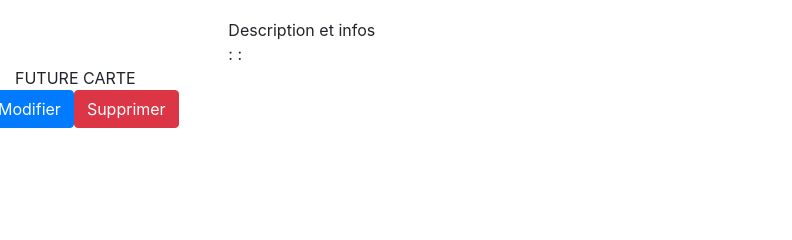
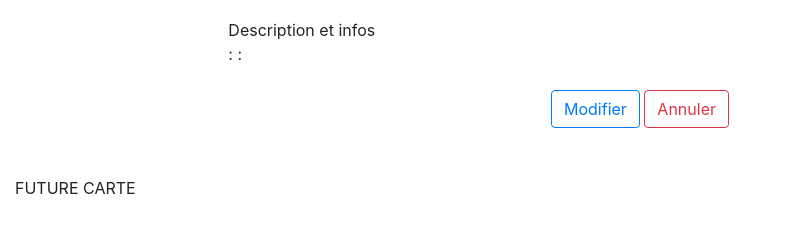
Before and after one commit to alexverdon2018/sortir-com, a Symfony app: template templates/sortie/detail.html.twig in a window 1280 px wide. Shown: the part 419-659 px from the top of the page, without its empty margins (0-792 px from the left). Run offline with Twig, Linux system fonts and the light colour scheme; the template is opened without the code that fills it, so the values that code supplies are empty; some libraries are stand-ins or nearby versions.

Commit message:
maj ihm general

```diff
--- a/src/Controller/ListeSortiesController.php
+++ b/src/Controller/ListeSortiesController.php
@@ -14,7 +14,7 @@
      * @param EntityManagerInterface $emi
      * @return \Symfony\Component\HttpFoundation\Response
      */
-    public function index(EntityManagerInterface $emi)
+    public function listeSorties(EntityManagerInterface $emi)
     {
         $sorties = $emi->getRepository(Sortie::class)->findAll();
         return $this->render('liste_sorties/index.html.twig', [
--- a/templates/sortie/detail.html.twig
+++ b/templates/sortie/detail.html.twig
@@ -57,23 +57,29 @@
                 </div>
             </div>
         </div>
-        <div class="row">
+
+        {% if app.user.id == sortie.organisateur.id  %}
+            <div class="row mt-4">
+                <div class="col text-center">
+                    <form method="POST" action="{{ path("sortie_delete", {'id' : sortie.id }) }}" onsubmit="return confirm('Confirmation de la suppression ?');">
+                        <a class="btn btn-outline-primary" href="{{ path("sortie_edit", {'id' : sortie.id}) }}">Modifier</a>
+                        <input type="hidden" name="_method" value="DELETE">
+                        <input type="hidden" name="_token" value="{{ csrf_token('delete'~sortie.id) }}">
+                        <button class="btn btn-outline-danger" type="submit">Annuler</button>
+                    </form>
+                </div>
+            </div>
+        {% endif %}
+
+        <div class="row my-5">
             <div class="col">
                 FUTURE CARTE
             </div>
         </div>
-    </div>
 
-    <div class="row">
-        <a href="{{ path("sortie_edit", {'id' : sortie.id}) }}"
-           class="btn btn-primary">Modifier</a>
-        <form method="post"
-              action="{{ path("sortie_delete", {'id' : sortie.id }) }}"
-              onsubmit="return confirm('Confirmation de la suppression ?');">
-            <input type="hidden" name="_method" value="DELETE">
-            <input type="hidden" name="_token" value="{{ csrf_token('delete'~sortie.id) }}">
-            <button class="btn btn-danger">Supprimer</button>
-        </form>
+        <div class="row">
+
+        </div>
     </div>
 
 {% endblock %}
```
Also changed, not shown: src/Controller/SecurityController.php (+1 -10 lines), src/Controller/SortieController.php (+15 -1 lines), templates/liste_sorties/index.html.twig (+7 -5 lines).
